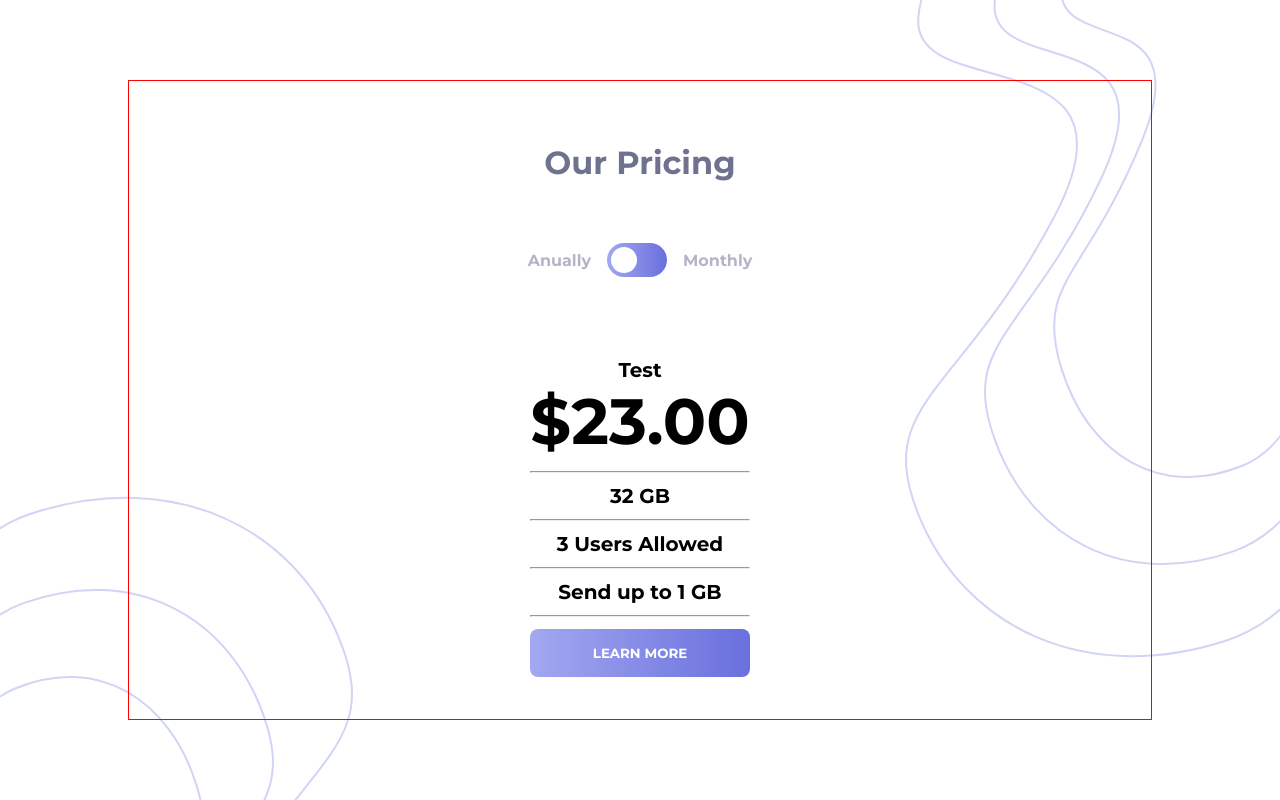
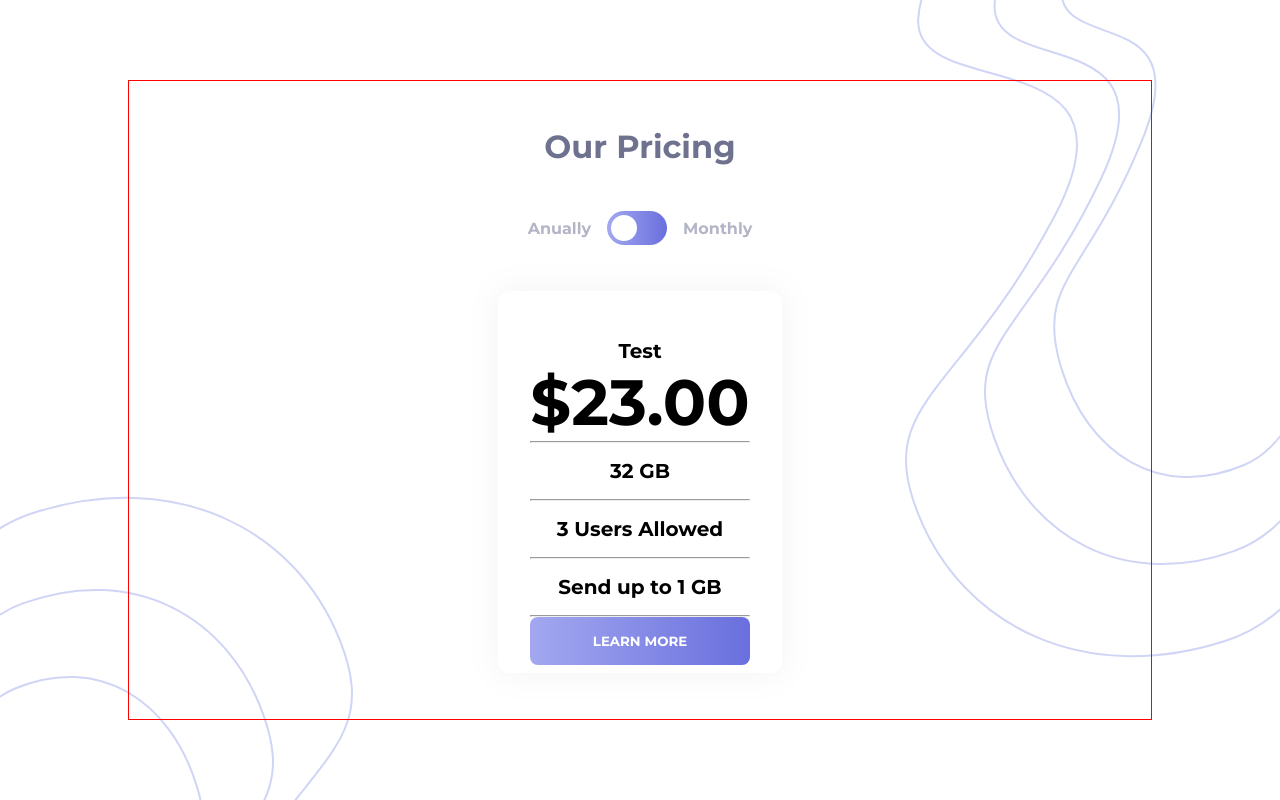
Before and after one commit to Sir-Floppa/Frontend-Mentor-08-Pricing-Component, an Angular app: page / in a window 1280 px wide. Built offline with nearby package versions, Linux system fonts and the light colour scheme.

Commit message:
styled card

```diff
--- a/src/app/app.component.scss
+++ b/src/app/app.component.scss
@@ -27,7 +27,7 @@ main {
   }
 
   section {
-    height: 50%;
+    height: 60%;
   }
 }
 
--- a/src/app/plan-card/plan-card.component.html
+++ b/src/app/plan-card/plan-card.component.html
@@ -1,4 +1,4 @@
-<div>
+<div class="card">
   <h1>{{ subPlan.name }}</h1>
   <h2>{{ subPlan.price | currency }}</h2>
 
--- a/src/app/plan-card/plan-card.component.scss
+++ b/src/app/plan-card/plan-card.component.scss
@@ -1,18 +1,25 @@
-:host {
-  height: 100%;
-  padding: 1rem;
-}
-
-div {
+.card {
   display: flex;
   flex-direction: column;
-  justify-content: space-evenly;
+  justify-content: space-between;
   height: 100%;
   width: 100%;
+  background-color: white;
+  border-radius: .75rem;
+  filter: drop-shadow(0 0 1rem rgba(0, 0, 0, 0.05));
+  padding: 3rem 2rem;
 
   * {
     width: 100%;
     text-align: center;
+  }
+
+  div {
+    display: flex;
+    flex-direction: column;
+    filter: none;
+    gap: 1rem;
+    padding: 0;
   }
 
   h1, p {
@@ -22,16 +29,4 @@ div {
   h2 {
     font-size: 4rem;
   }
-
-  button {
-    border: none;
-    color: white;
-    background: linear-gradient(
-      90deg,
-      hsl(236, 72%, 79%) 0%,
-      hsl(237, 63%, 64%) 100%
-    );
-    padding: 1rem;
-    border-radius: .5rem;
-  }
 }
--- a/src/styles.scss
+++ b/src/styles.scss
@@ -12,3 +12,24 @@ body {
     url('assets/images/bg-bottom.svg') no-repeat bottom left,
     url('assets/images/bg-top.svg') no-repeat top right;
 }
+
+button {
+  border: none;
+  outline: 1px solid transparent;
+  color: white;
+  background-image: linear-gradient(
+    90deg,
+    hsl(236, 72%, 79%) 0%,
+    hsl(237, 63%, 64%) 100%
+  );
+  padding: 1rem;
+  border-radius: .5rem;
+  cursor: pointer;
+  transition: color 1s, outline 1s, background-image 1s;
+
+  &:hover {
+    background-image: none;
+    outline: 1px solid hsl(237, 63%, 64%);
+    color:hsl(237, 63%, 64%);
+  }
+}
```
